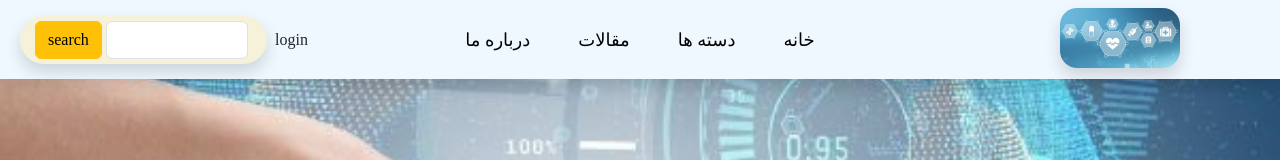
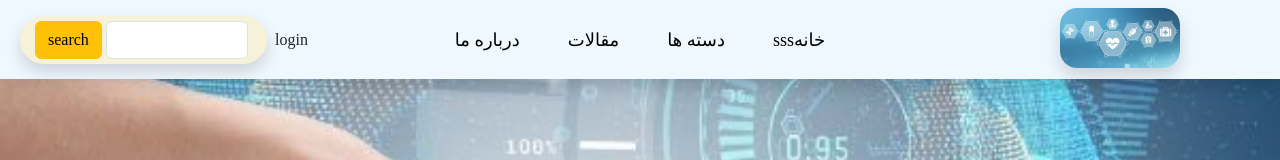
Before and after one commit to HesamAghatabay/bme, a plain HTML site: page index.html in a window 1280 px wide. Shown: the top 160 px of the page. Drawn offline with nearby package versions, Linux system fonts and the light colour scheme; files whose address does not match are found by name.

Commit message:
updatind

```diff
--- a/index.html
+++ b/index.html
@@ -21,7 +21,7 @@
                 </div>
                 <div class="col-6 align-self-center">
                     <ul class="d-flex justify-content-center">
-                        <li><a class="nav-a mx-4" href="#">خانه</a></li>
+                        <li><a class="nav-a mx-4" href="#">خانهsss</a></li>
                         <li><a class="nav-a mx-4" href="#packing">دسته ها</a></li>
                         <li><a class="nav-a mx-4" href="#articles">مقالات</a></li>
                         <li><a class="nav-a mx-4" href="#">درباره ما</a></li>
```
